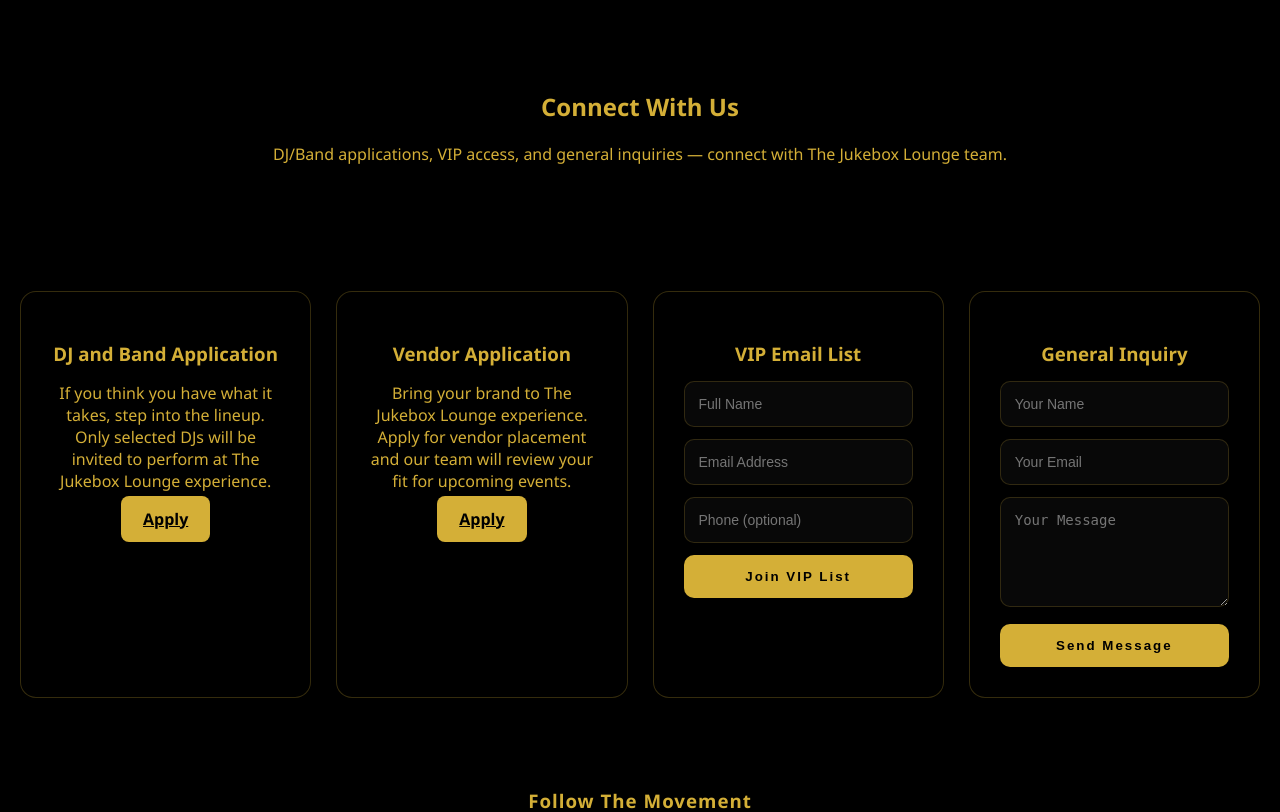
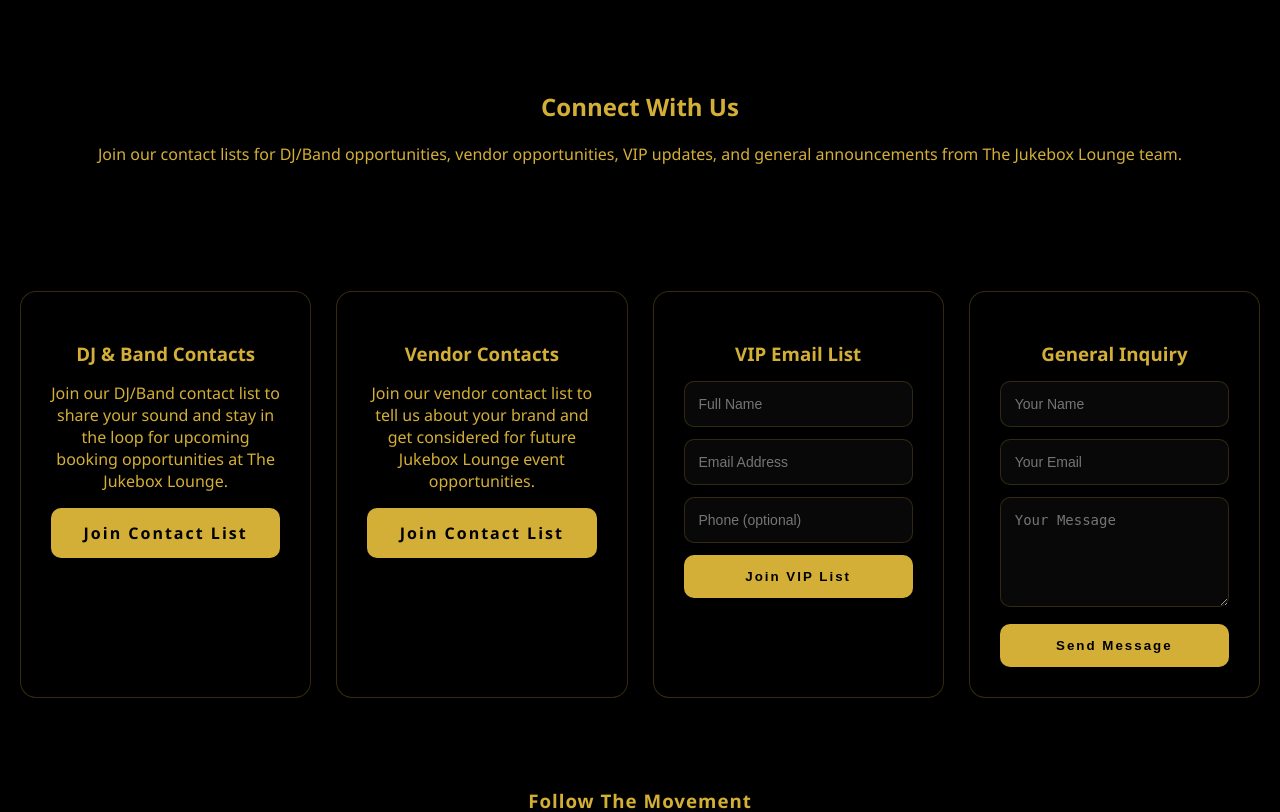
Before and after one commit to insight1224/jukebox-clean, a Flask app: page /contact in a window 1280 px wide. Shown: the part 56-868 px from the top of the page. Run offline with Flask 3, Linux system fonts and the light colour scheme.

Commit message:
contact page

```diff
--- a/app.py
+++ b/app.py
@@ -437,7 +437,8 @@ def send_email(subject, body, to_email):
     masked_pw = ("*" * 8) if email_password else "(missing)"
     print(f"SMTP CHECK: {email_address or '(missing)'} {masked_pw}")
     if not email_address or not email_password:
-        raise Exception("SMTP credentials missing at runtime")
+        print("Email failed: SMTP credentials missing at runtime")
+        return False
 
     try:
         msg = MIMEText(body)
@@ -709,26 +710,48 @@ def notify_admin_new_lead(lead_type, name, email, status, details=""):
 def create_lead_record(lead_type, name, email, details, status=None):
     status_value = normalize_lead_status(lead_type, status)
     archived = 1 if lead_is_archived_status(status_value) else 0
-    conn = sqlite3.connect("database.db")
-    cursor = conn.cursor()
-    cursor.execute(
-        """
-        INSERT INTO leads (type, name, email, details, status, archived, archived_at)
-        VALUES (?, ?, ?, ?, ?, ?, CASE WHEN ? = 1 THEN CURRENT_TIMESTAMP ELSE NULL END)
-        """,
-        (
-            lead_type,
-            (name or "").strip(),
-            (email or "").strip().lower(),
-            (details or "").strip(),
-            status_value,
-            archived,
-            archived,
-        ),
-    )
+    clean_name = (name or "").strip()
+    clean_email = (email or "").strip().lower()
+    clean_details = (details or "").strip()
+
+    conn = sqlite3.connect("database.db")
+    cursor = conn.cursor()
+
+    try:
+        cursor.execute(
+            """
+            INSERT INTO leads (type, name, email, details, status, archived, archived_at)
+            VALUES (?, ?, ?, ?, ?, ?, CASE WHEN ? = 1 THEN CURRENT_TIMESTAMP ELSE NULL END)
+            """,
+            (
+                lead_type,
+                clean_name,
+                clean_email,
+                clean_details,
+                status_value,
+                archived,
+                archived,
+            ),
+        )
+    except sqlite3.OperationalError as exc:
+        # Backward-compatible fallback for local DBs that do not have archive columns yet.
+        print("[lead-save] schema fallback:", exc)
+        cursor.execute(
+            """
+            INSERT INTO leads (type, name, email, details, status)
+            VALUES (?, ?, ?, ?, ?)
+            """,
+            (lead_type, clean_name, clean_email, clean_details, status_value),
+        )
+
     conn.commit()
     conn.close()
-    notify_admin_new_lead(lead_type, name, email, status_value, details)
+
+    # Notification is best-effort and must never break submit flow.
+    try:
+        notify_admin_new_lead(lead_type, clean_name, clean_email, status_value, clean_details)
+    except Exception as exc:
+        print("[lead-notify] non-fatal error:", exc)
 
 
 def verify_square_signature(req):
--- a/static/contact.css
+++ b/static/contact.css
@@ -83,10 +83,13 @@
 }
 
 /* =========================
-   BUTTON
+   CTA BUTTONS (LINKS + FORM BUTTONS)
 ========================= */
 
-.contact-box button {
+.contact-box button,
+.contact-box a.btn,
+.contact-box a.primary-cta {
+    display: block;
     width: 100%;
     padding: 14px;
 
@@ -98,12 +101,17 @@
 
     font-weight: bold;
     letter-spacing: 2px;
+    text-decoration: none;
+    text-align: center;
 
     cursor: pointer;
     transition: 0.3s ease;
+    box-sizing: border-box;
 }
 
-.contact-box button:hover {
+.contact-box button:hover,
+.contact-box a.btn:hover,
+.contact-box a.primary-cta:hover {
     background: transparent;
     color: #D4AF37;
     border: 1px solid #D4AF37;
--- a/templates/contact.html
+++ b/templates/contact.html
@@ -9,7 +9,7 @@
     <h2 class="section-title">Connect With Us</h2>
 
     <p class="contact-subtext">
-        DJ/Band applications, VIP access, and general inquiries — connect with The Jukebox Lounge team.
+        Join our contact lists for DJ/Band opportunities, vendor opportunities, VIP updates, and general announcements from The Jukebox Lounge team.
     </p>
 
 </section>
@@ -20,14 +20,14 @@
     <!-- DJ APPLICATION -->
     <div class="contact-box">
 
-        <h3>DJ and Band Application</h3>
+        <h3>DJ &amp; Band Contacts</h3>
 
         <p class="small-text">
-            If you think you have what it takes, step into the lineup. Only selected DJs will be invited to perform at The Jukebox Lounge experience.
+            Join our DJ/Band contact list to share your sound and stay in the loop for upcoming booking opportunities at The Jukebox Lounge.
         </p>
 
         <a href="/dj-signup" class="btn primary-cta">
-            Apply
+            Join Contact List
         </a>
 
 
@@ -36,14 +36,14 @@
     <!-- VENDOR APPLICATION -->
     <div class="contact-box">
 
-        <h3>Vendor Application</h3>
+        <h3>Vendor Contacts</h3>
 
         <p class="small-text">
-            Bring your brand to The Jukebox Lounge experience. Apply for vendor placement and our team will review your fit for upcoming events.
+            Join our vendor contact list to tell us about your brand and get considered for future Jukebox Lounge event opportunities.
         </p>
 
         <a href="/vendor-signup" class="btn primary-cta">
-            Apply
+            Join Contact List
         </a>
 
 
```
